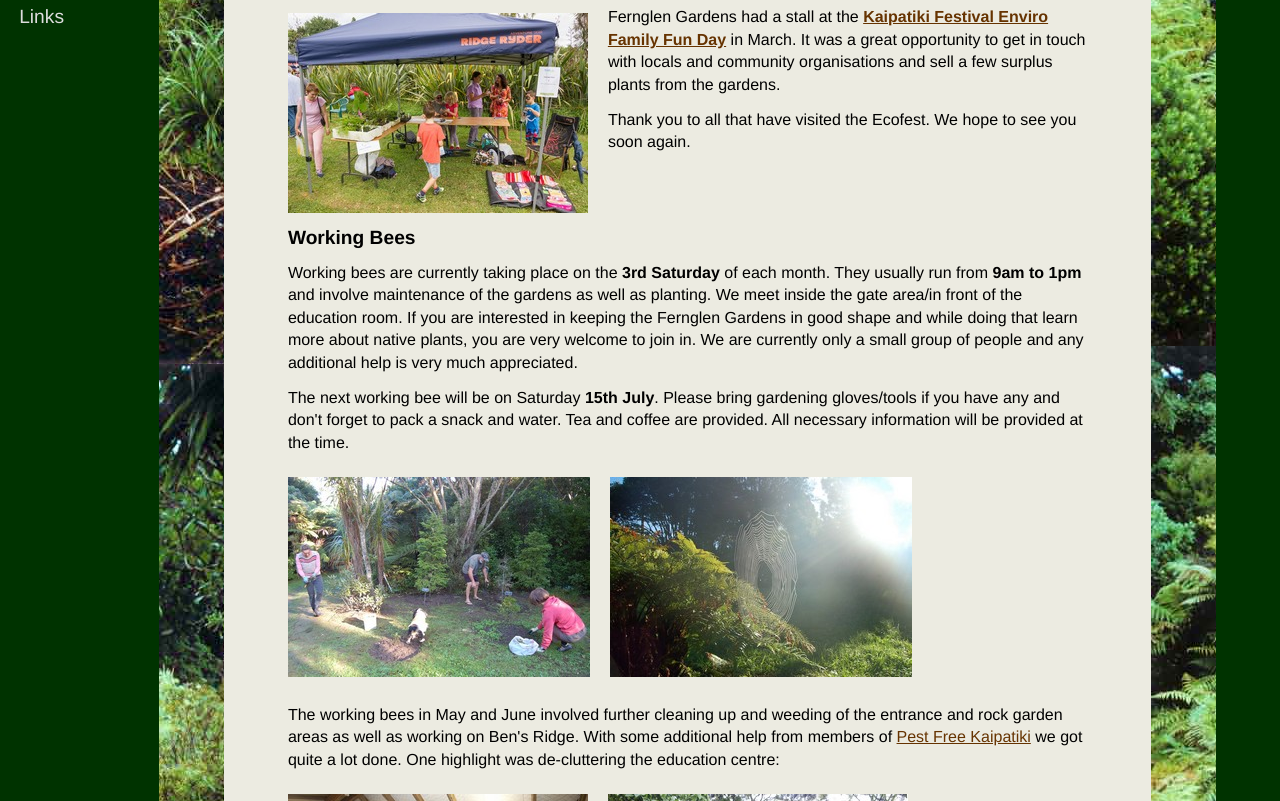
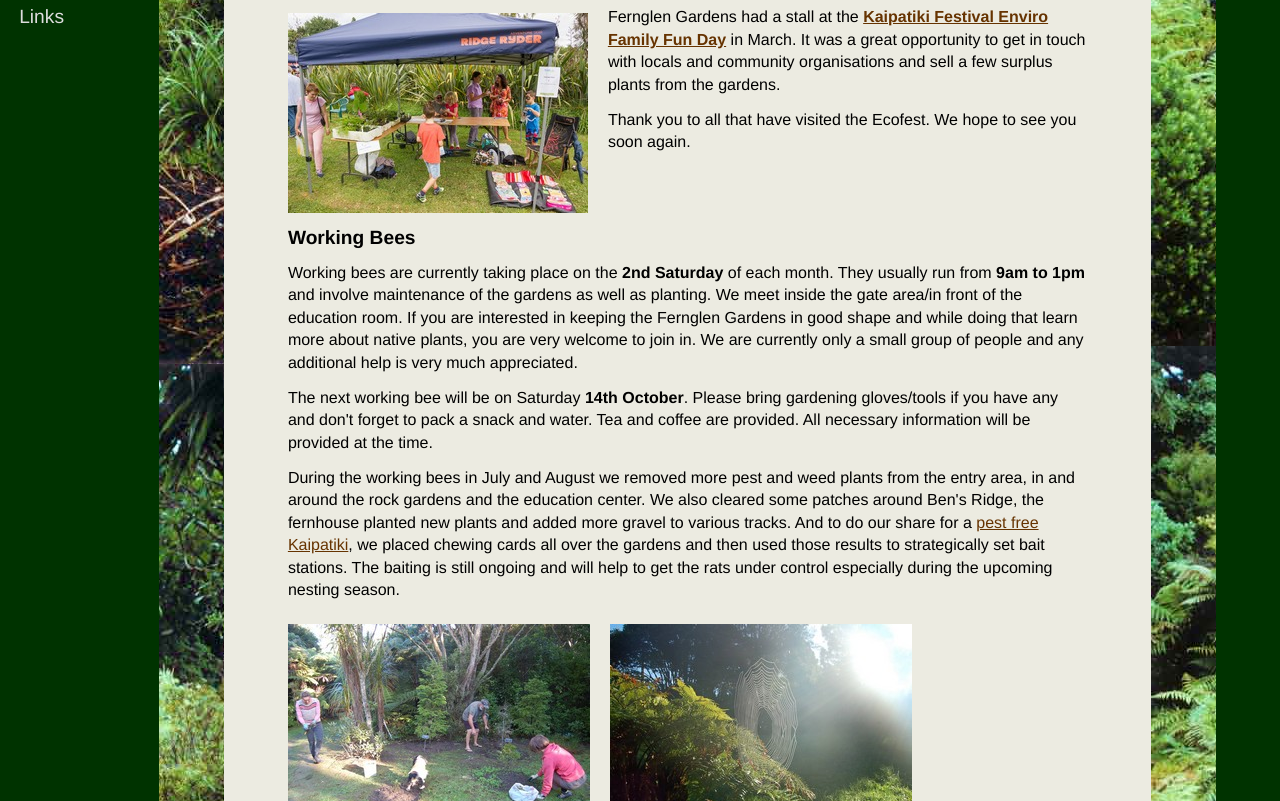
Before and after one commit to fernglen/fernglen.github.io, a plain HTML site: page events.html in a window 1280 px wide. Shown: the part 545-1346 px from the top of the page. Drawn offline with Linux system fonts and the light colour scheme.

Commit message:
updated the events section

```diff
--- a/events.html
+++ b/events.html
@@ -78,9 +78,11 @@
 
           <h3>Working Bees </h3>
 
-          <p> Working bees are currently taking place on the <b>3rd Saturday</b> of each month. They usually run from <b>9am to 1pm</b> and involve maintenance of the gardens as well as planting. We meet inside the gate area/in front of the education room. If you are interested in keeping the Fernglen Gardens in good shape and while doing that learn more about native plants, you are very welcome to join in. We are currently only a small group of people and any additional help is very much appreciated.</p>
+          <p> Working bees are currently taking place on the <b>2nd Saturday</b> of each month. They usually run from <b>9am to 1pm</b> and involve maintenance of the gardens as well as planting. We meet inside the gate area/in front of the education room. If you are interested in keeping the Fernglen Gardens in good shape and while doing that learn more about native plants, you are very welcome to join in. We are currently only a small group of people and any additional help is very much appreciated.</p>
 
-          <p>The next working bee will be on Saturday <b>15th July</b>. Please bring gardening gloves/tools if you have any and don't forget to pack a snack and water. Tea and coffee are provided. All necessary information will be provided at the time.</p>
+          <p>The next working bee will be on Saturday <b>14th October</b>. Please bring gardening gloves/tools if you have any and don't forget to pack a snack and water. Tea and coffee are provided. All necessary information will be provided at the time.</p>
+
+          <p>During the working bees in July and August we removed more pest and weed plants from the entry area, in and around the rock gardens and the education center. We also cleared some patches around Ben's Ridge, the fernhouse planted new plants and added more gravel to various tracks. And to do our share for a <a href="https://www.pestfreekaipatiki.org.nz/">pest free Kaipatiki</a>, we placed chewing cards all over the gardens and then used those results to strategically set bait stations. The baiting is still ongoing and will help to get the rats under control especially during the upcoming nesting season.</p>
 
           <div class="fgphotoL">
             <div><a href="images/working_on_bens_ridge.jpg">
```
